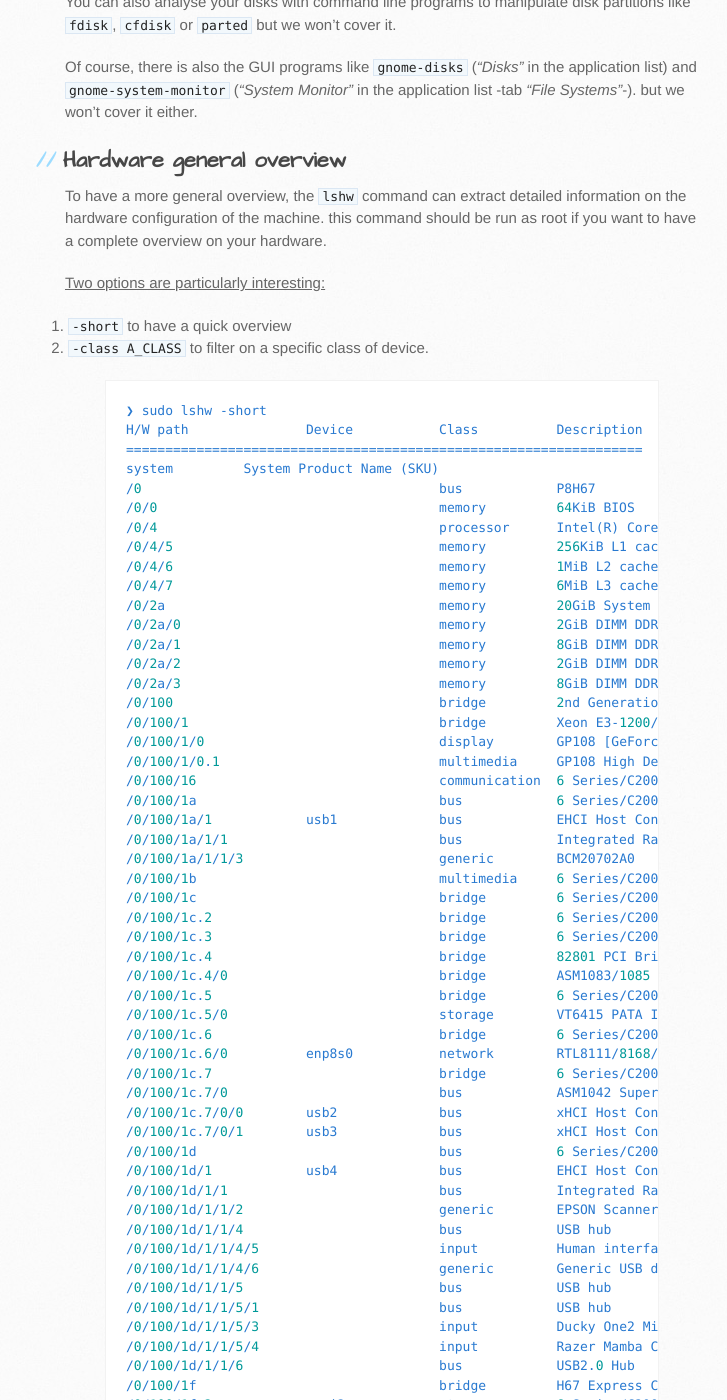
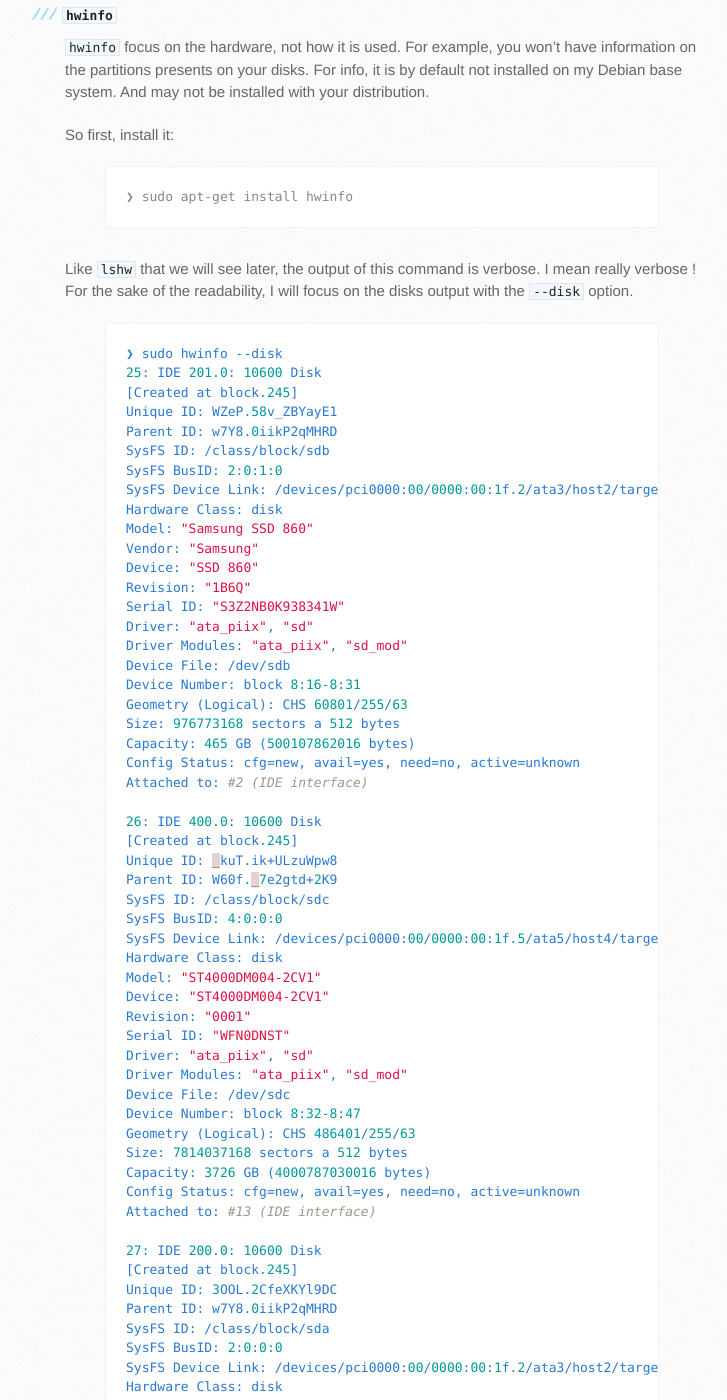
Before and after one commit to nicolasdupouy/nicolasdupouy.github.io, a Jekyll site: the page built from _posts/2021-12-30-how-to-list-your-hardware-on-Linux.markdown, in a window 1280 px wide and 1400 px high, scrolled down 3354 px. Shown: the whole window, without its empty margins (95-822 px from the left). Built offline with Jekyll 4.4.1, drawn with Linux system fonts in a browser that asks for light colours; some of the changed text lies outside the part shown.

Commit message:
[How to list your hardware on Linux] Add 2 last commands

```diff
--- a/_posts/2021-12-30-how-to-list-your-hardware-on-Linux.markdown
+++ b/_posts/2021-12-30-how-to-list-your-hardware-on-Linux.markdown
@@ -132,6 +132,124 @@
 /opt     /dev/sdb1 ext4   rw,relatime
 /mnt/4To /dev/sdc1 ext4   rw,relatime
 {% endhighlight %}
+
+
+### `hwinfo`
+
+`hwinfo` focus on the hardware, not how it is used. For example, you won't have information on the partitions presents on your disks.
+For info, it is by default not installed on my Debian base system. And may not be installed with your distribution.
+
+So first, install it:
+
+{% highlight console %}
+❯ sudo apt-get install hwinfo
+{% endhighlight %}
+
+Like `lshw` that we will see later, the output of this command is verbose. I mean really verbose !
+For the sake of the readability, I will focus on the disks output with the `--disk` option.
+
+{% highlight conf %}
+❯ sudo hwinfo --disk
+25: IDE 201.0: 10600 Disk
+[Created at block.245]
+Unique ID: WZeP.58v_ZBYayE1
+Parent ID: w7Y8.0iikP2qMHRD
+SysFS ID: /class/block/sdb
+SysFS BusID: 2:0:1:0
+SysFS Device Link: /devices/pci0000:00/0000:00:1f.2/ata3/host2/target2:0:1/2:0:1:0
+Hardware Class: disk
+Model: "Samsung SSD 860"
+Vendor: "Samsung"
+Device: "SSD 860"
+Revision: "1B6Q"
+Serial ID: "S3Z2NB0K938341W"
+Driver: "ata_piix", "sd"
+Driver Modules: "ata_piix", "sd_mod"
+Device File: /dev/sdb
+Device Number: block 8:16-8:31
+Geometry (Logical): CHS 60801/255/63
+Size: 976773168 sectors a 512 bytes
+Capacity: 465 GB (500107862016 bytes)
+Config Status: cfg=new, avail=yes, need=no, active=unknown
+Attached to: #2 (IDE interface)
+
+26: IDE 400.0: 10600 Disk
+[Created at block.245]
+Unique ID: _kuT.ik+ULzuWpw8
+Parent ID: W60f._7e2gtd+2K9
+SysFS ID: /class/block/sdc
+SysFS BusID: 4:0:0:0
+SysFS Device Link: /devices/pci0000:00/0000:00:1f.5/ata5/host4/target4:0:0/4:0:0:0
+Hardware Class: disk
+Model: "ST4000DM004-2CV1"
+Device: "ST4000DM004-2CV1"
+Revision: "0001"
+Serial ID: "WFN0DNST"
+Driver: "ata_piix", "sd"
+Driver Modules: "ata_piix", "sd_mod"
+Device File: /dev/sdc
+Device Number: block 8:32-8:47
+Geometry (Logical): CHS 486401/255/63
+Size: 7814037168 sectors a 512 bytes
+Capacity: 3726 GB (4000787030016 bytes)
+Config Status: cfg=new, avail=yes, need=no, active=unknown
+Attached to: #13 (IDE interface)
+
+27: IDE 200.0: 10600 Disk
+[Created at block.245]
+Unique ID: 3OOL.2CfeXKYl9DC
+Parent ID: w7Y8.0iikP2qMHRD
+SysFS ID: /class/block/sda
+SysFS BusID: 2:0:0:0
+SysFS Device Link: /devices/pci0000:00/0000:00:1f.2/ata3/host2/target2:0:0/2:0:0:0
+Hardware Class: disk
+Model: "Samsung SSD 840"
+Vendor: "Samsung"
+Device: "SSD 840"
+Revision: "BB6Q"
+Serial ID: "S1DBNSBF775887Z"
+Driver: "ata_piix", "sd"
+Driver Modules: "ata_piix", "sd_mod"
+Device File: /dev/sda
+Device Number: block 8:0-8:15
+Geometry (Logical): CHS 30401/255/63
+Size: 488397168 sectors a 512 bytes
+Capacity: 232 GB (250059350016 bytes)
+Config Status: cfg=new, avail=yes, need=no, active=unknown
+Attached to: #2 (IDE interface)
+{% endhighlight %}
+
+Or even more concise:
+{% highlight conf %}
+❯ sudo hwinfo --disk --short
+disk:
+/dev/sdb             Samsung SSD 860
+/dev/sdc             ST4000DM004-2CV1
+/dev/sda             Samsung SSD 840
+{% endhighlight %}
+
+
+
+### `df`
+A widely used command to report file system disk space usage on your partitions is `df`. You will get the *devices*, what are their *mount points*, the *sizes*, etc.
+The issue here is that only the mounted partitions will be displayed.
+
+To get a human readable output, use the `-h` option.
+{% highlight conf %}
+❯ df -h
+Filesystem      Size  Used Avail Use% Mounted on
+udev            9.8G     0  9.8G   0% /dev
+tmpfs           2.0G  3.0M  2.0G   1% /run
+/dev/sda3        32G   24G  6.6G  78% /
+tmpfs           9.8G  157M  9.7G   2% /dev/shm
+tmpfs           5.0M  4.0K  5.0M   1% /run/lock
+/dev/sdb2       201G   95G   96G  50% /home
+/dev/sdb1       256G   70G  173G  29% /opt
+/dev/sdc1       3.6T  1.4T  2.1T  39% /mnt/4To
+tmpfs           2.0G  128K  2.0G   1% /run/user/100
+{% endhighlight %}
+
+It won't focus on the *real* physical disk partitions. This is why in my case it display *tmpfs* type partitions.
 
 
 ### Other commands
```
